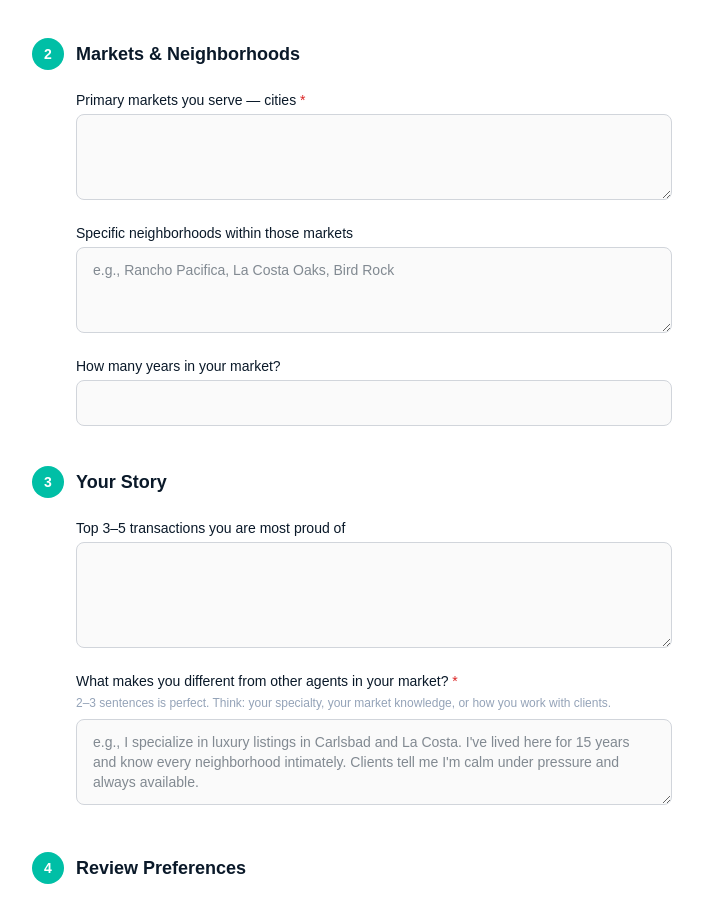
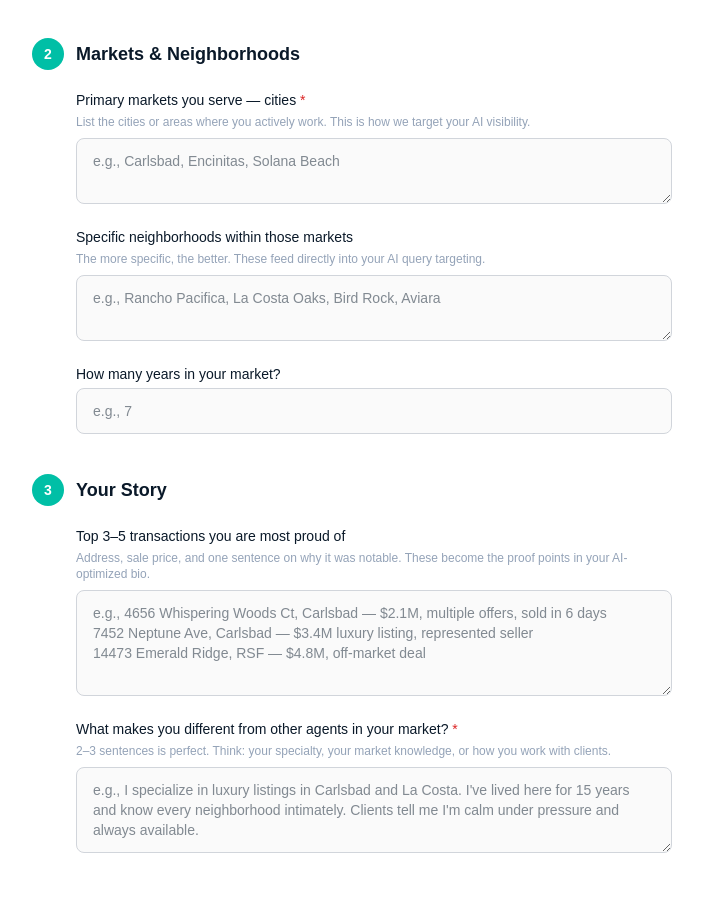
Before and after one commit to radleyraven/cited-dashboard, a Next.js app: page /intake in a window 1280 px wide. Shown: the part 790-1688 px from the top of the page, without its empty margins (288-991 px from the left). Built offline with nearby package versions, Linux system fonts and the light colour scheme.

Commit message:
Intake: add hints + placeholders to all blank text fields — markets, neighborhoods, years, transactions

```diff
--- a/src/app/intake/page.tsx
+++ b/src/app/intake/page.tsx
@@ -264,20 +264,21 @@ function IntakeForm() {
 
           {/* Section 2 */}
           <Section number={2} title="Markets & Neighborhoods">
-            <Field label="Primary markets you serve — cities" required>
+            <Field label="Primary markets you serve — cities" required hint="List the cities or areas where you actively work. This is how we target your AI visibility.">
               <textarea
                 required
-                rows={3}
+                rows={2}
+                placeholder="e.g., Carlsbad, Encinitas, Solana Beach"
                 value={form.primaryMarkets}
                 onChange={(e) => set("primaryMarkets", e.target.value)}
                 className={`${inputClass} ${inputFocusRing}`}
                 style={inputStyle}
               />
             </Field>
-            <Field label="Specific neighborhoods within those markets">
+            <Field label="Specific neighborhoods within those markets" hint="The more specific, the better. These feed directly into your AI query targeting.">
               <textarea
-                rows={3}
-                placeholder="e.g., Rancho Pacifica, La Costa Oaks, Bird Rock"
+                rows={2}
+                placeholder="e.g., Rancho Pacifica, La Costa Oaks, Bird Rock, Aviara"
                 value={form.neighborhoods}
                 onChange={(e) => set("neighborhoods", e.target.value)}
                 className={`${inputClass} ${inputFocusRing}`}
@@ -287,6 +288,7 @@ function IntakeForm() {
             <Field label="How many years in your market?">
               <input
                 type="text"
+                placeholder="e.g., 7"
                 value={form.yearsInMarket}
                 onChange={(e) => set("yearsInMarket", e.target.value)}
                 className={`${inputClass} ${inputFocusRing}`}
@@ -297,9 +299,10 @@ function IntakeForm() {
 
           {/* Section 3 */}
           <Section number={3} title="Your Story">
-            <Field label="Top 3–5 transactions you are most proud of">
+            <Field label="Top 3–5 transactions you are most proud of" hint="Address, sale price, and one sentence on why it was notable. These become the proof points in your AI-optimized bio.">
               <textarea
                 rows={4}
+                placeholder="e.g., 4656 Whispering Woods Ct, Carlsbad — $2.1M, multiple offers, sold in 6 days&#10;7452 Neptune Ave, Carlsbad — $3.4M luxury listing, represented seller&#10;14473 Emerald Ridge, RSF — $4.8M, off-market deal"
                 value={form.topTransactions}
                 onChange={(e) => set("topTransactions", e.target.value)}
                 className={`${inputClass} ${inputFocusRing}`}
```
